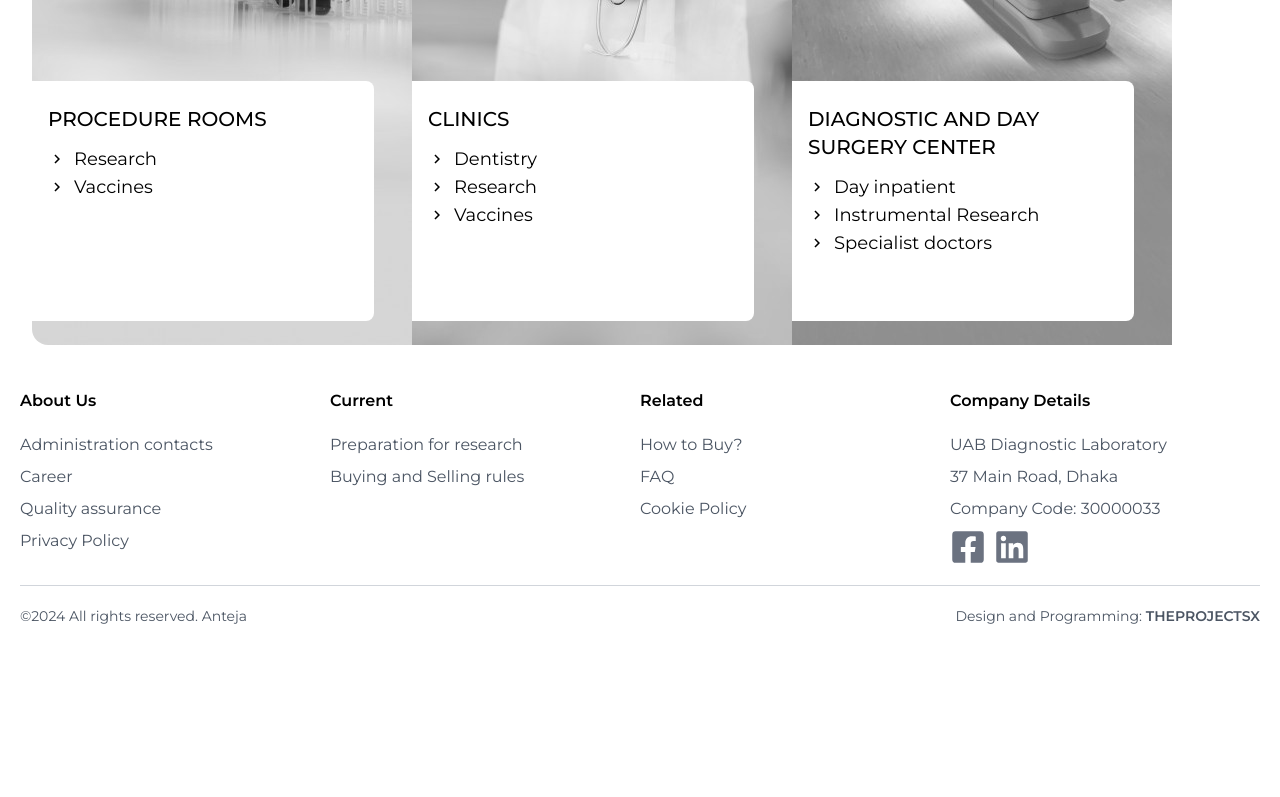
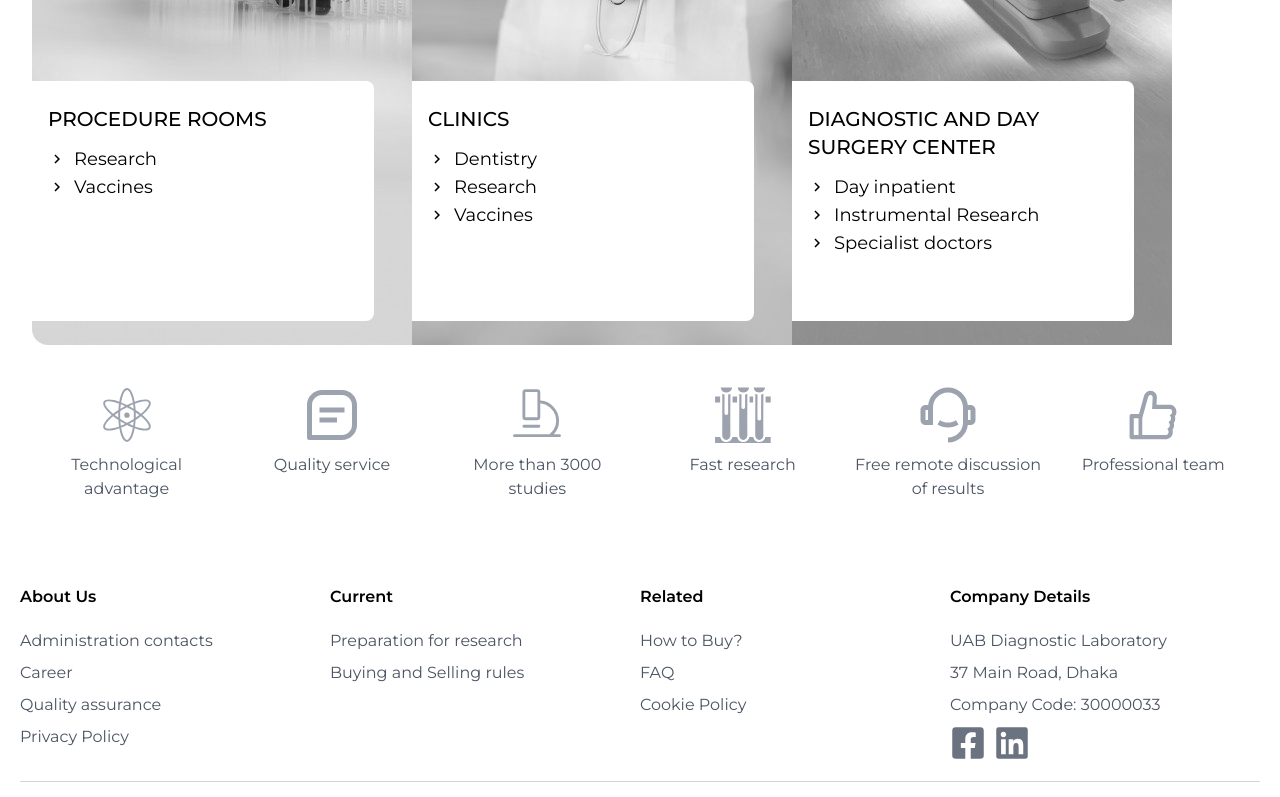
Before and after one commit to TheProjectsX/antieja-medical-homepage, a React (Vite) app: page / in a window 1280 px wide. Shown: the part 513-1310 px from the top of the page. Before the commit the page ends 1159 px from the top, so only its background shows below. Built offline with nearby package versions, Linux system fonts and the light colour scheme.

Commit message:
Another small section done

```diff
--- a/src/routes/Home.jsx
+++ b/src/routes/Home.jsx
@@ -5,10 +5,16 @@ import Banner_02 from "../assets/banner-images/banner_02.jpg";
 import Banner_03 from "../assets/banner-images/banner_03.jpg";
 
 import { MdOutlineKeyboardArrowRight } from "react-icons/md";
+import { GiAtom } from "react-icons/gi";
+import { BiMessageSquareDetail } from "react-icons/bi";
+import { PiMicroscopeLight } from "react-icons/pi";
+import { GiTestTubes } from "react-icons/gi";
+import { RiCustomerService2Line } from "react-icons/ri";
+import { AiOutlineLike } from "react-icons/ai";
 
 const Home = () => {
     return (
-        <main className="max-width">
+        <main className="max-width space-y-10 mb-10">
             {/* Head section */}
             <section className="flex flex-col md:flex-row gap-3 md:gap-0 md:rounded-2xl overflow-hidden">
                 <Link
@@ -104,6 +110,39 @@ const Home = () => {
                     </div>
                 </Link>
             </section>
+
+            {/* Info cards section */}
+            <section className="text-gray-600 grid grid-cols-2 sm:grid-cols-3 md:grid-cols-6 gap-y-6 gap-x-4">
+                <div className="flex flex-col gap-2 items-center text-center group cursor-pointer">
+                    <GiAtom className="text-6xl text-gray-400 group-hover:text-primary" />
+                    <p>Technological advantage</p>
+                </div>
+
+                <div className="flex flex-col gap-2 items-center text-center group cursor-pointer">
+                    <BiMessageSquareDetail className="text-6xl text-gray-400 group-hover:text-primary" />
+                    <p>Quality service</p>
+                </div>
+
+                <div className="flex flex-col gap-2 items-center text-center group cursor-pointer">
+                    <PiMicroscopeLight className="text-6xl text-gray-400 group-hover:text-primary" />
+                    <p>More than 3000 studies</p>
+                </div>
+
+                <div className="flex flex-col gap-2 items-center text-center group cursor-pointer">
+                    <GiTestTubes className="text-6xl text-gray-400 group-hover:text-primary" />
+                    <p>Fast research</p>
+                </div>
+
+                <div className="flex flex-col gap-2 items-center text-center group cursor-pointer">
+                    <RiCustomerService2Line className="text-6xl text-gray-400 group-hover:text-primary" />
+                    <p>Free remote discussion of results</p>
+                </div>
+
+                <div className="flex flex-col gap-2 items-center text-center group cursor-pointer">
+                    <AiOutlineLike className="text-6xl text-gray-400 group-hover:text-primary" />
+                    <p>Professional team</p>
+                </div>
+            </section>
         </main>
     );
 };
```
